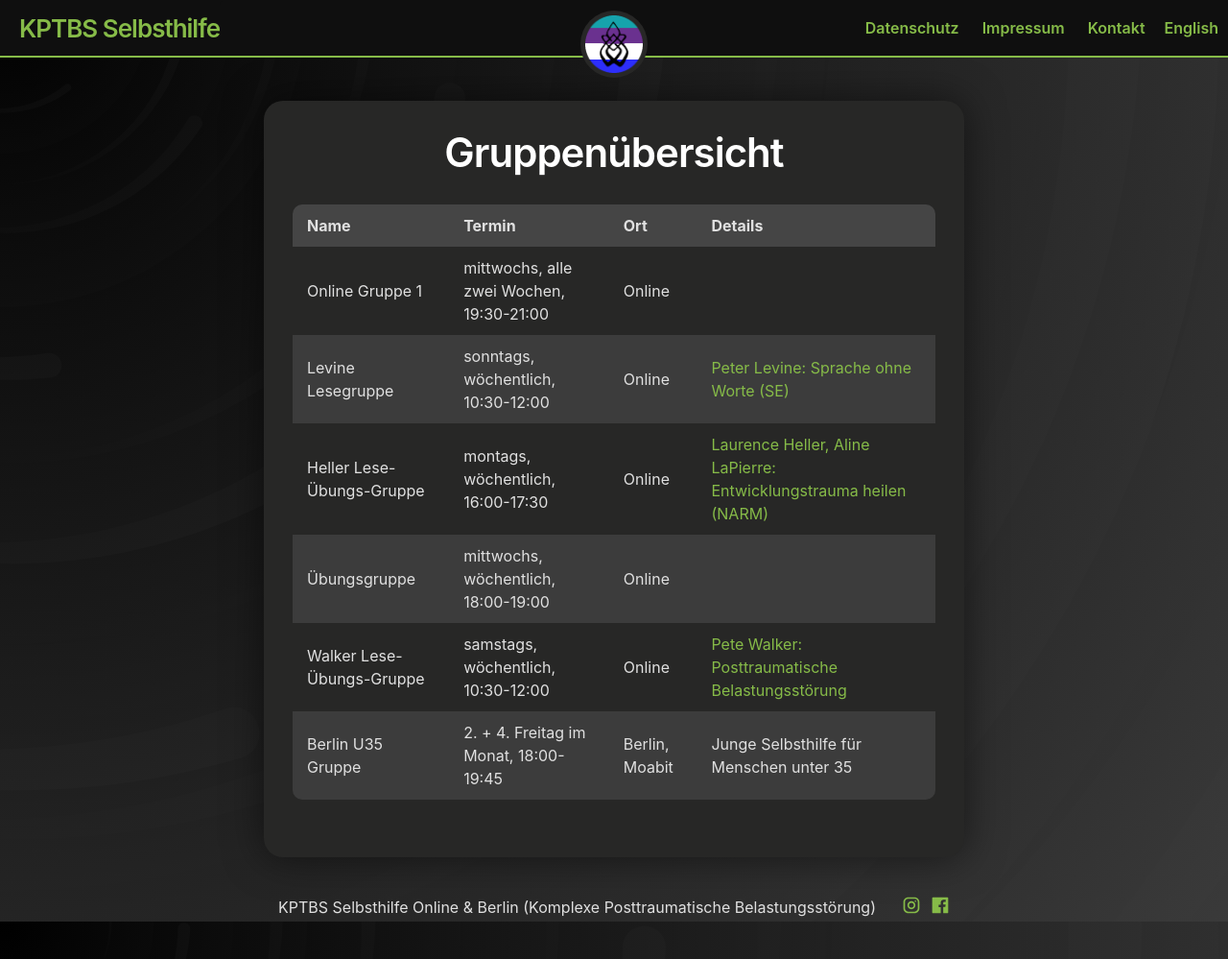
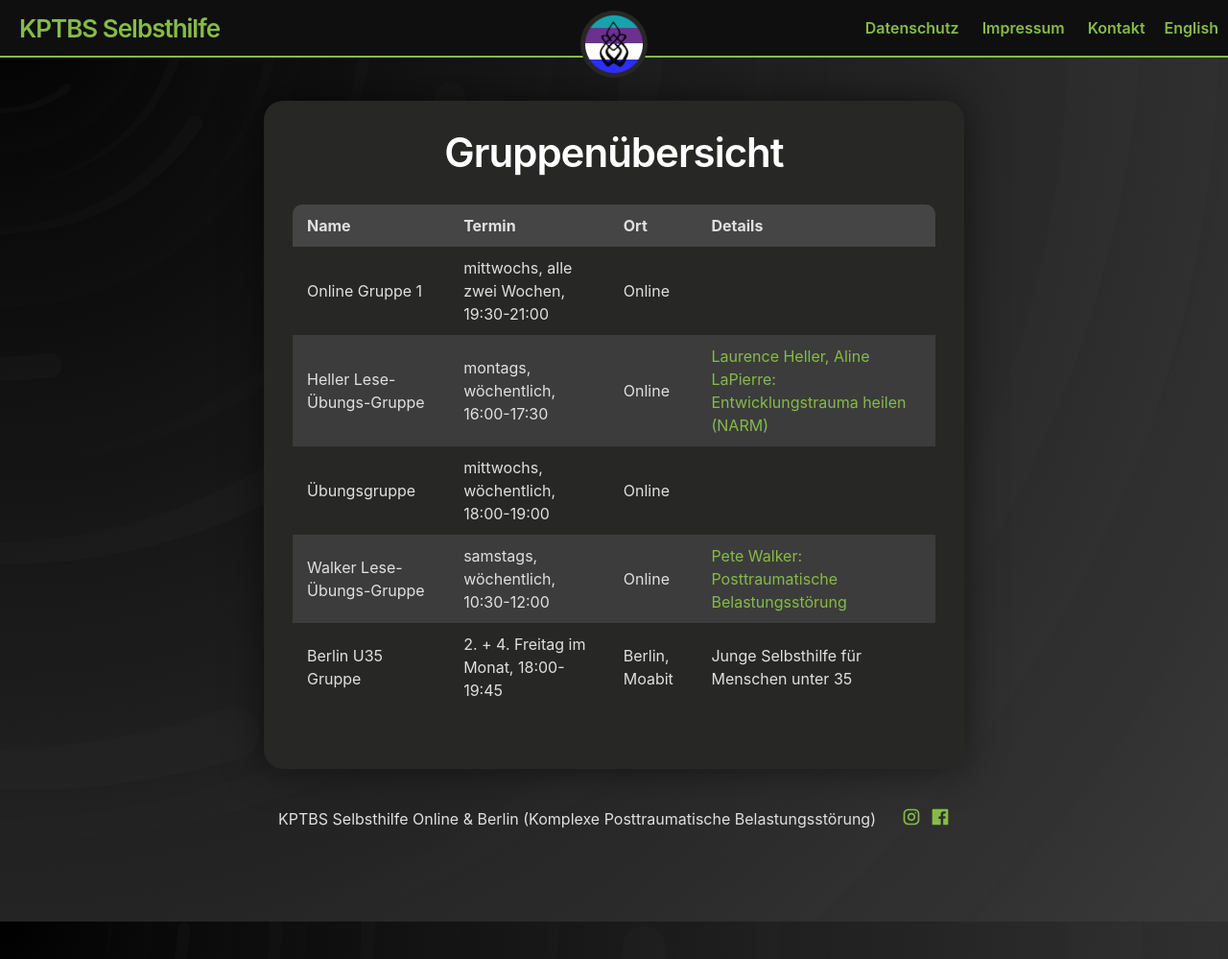
Before and after one commit to 3xz/k-ptbs, a Jekyll site: the page built from _posts/2023-07-13-gruppenliste.md, in a window 1280 px wide and 999 px high. Shown: the whole window at 96% size. Built offline with Jekyll 4.4.1, drawn with Linux system fonts in a browser that asks for light colours.

Commit message:
Update 2023-07-13-gruppenliste.md

```diff
--- a/_posts/2023-07-13-gruppenliste.md
+++ b/_posts/2023-07-13-gruppenliste.md
@@ -6,7 +6,6 @@ title: Gruppenübersicht
 | Name | Termin | Ort | Details |
 | --- | --- | --- | --- |
 | Online Gruppe 1 | mittwochs, alle zwei Wochen, 19:30-21:00 | Online |  |
-| Levine Lesegruppe | sonntags, wöchentlich, 10:30-12:00 | Online | [Peter Levine: Sprache ohne Worte (SE)](https://www.amazon.de/dp/3466309182/) |
 | Heller Lese-Übungs-Gruppe | montags, wöchentlich, 16:00-17:30 | Online |  [Laurence Heller, Aline LaPierre: Entwicklungstrauma heilen (NARM)](https://www.amazon.de/dp/3466309220/)   |
 | Übungsgruppe | mittwochs, wöchentlich, 18:00-19:00 | Online |     |
 | Walker Lese-Übungs-Gruppe | samstags, wöchentlich, 10:30-12:00 | Online | [Pete Walker: Posttraumatische Belastungsstörung](https://www.amazon.de/dp/3962570756/) |
```
